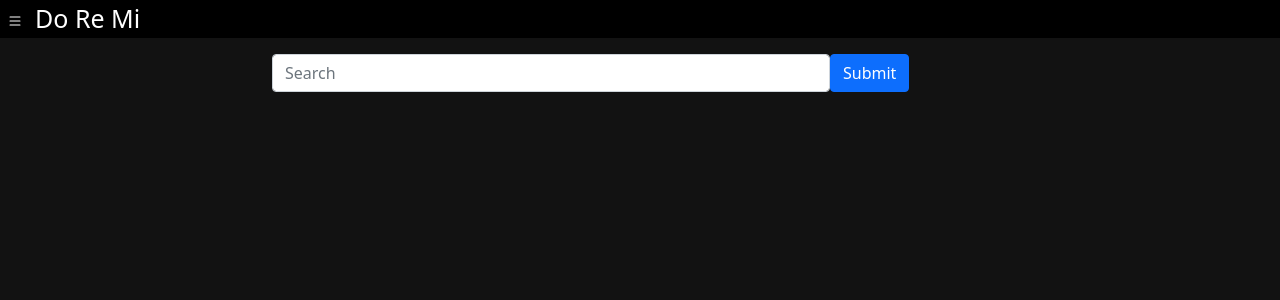
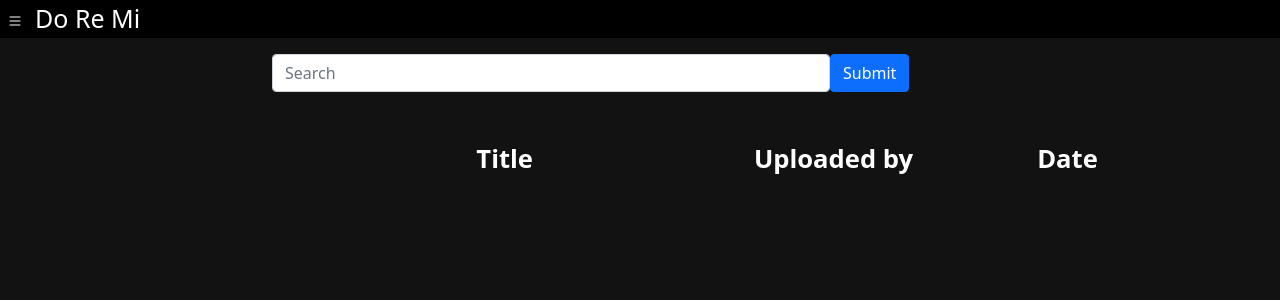
Before and after one commit to CLukethao/musicStreamingProject, a React (Create React App) app in the folder do-re-mi/: page / in a window 1280 px wide. Shown: the top 300 px of the page. Built offline with nearby package versions, Linux system fonts and the light colour scheme.

Commit message:
youtube api end point added to searh functionality

```diff
--- a/do-re-mi/public/index.html
+++ b/do-re-mi/public/index.html
@@ -29,6 +29,7 @@
   <body>
     <noscript>You need to enable JavaScript to run this app.</noscript>
     <div id="root"></div>
+    <script src="https://cdnjs.cloudflare.com/ajax/libs/jquery/3.6.0/jquery.min.js "></script>
     <!--
       This HTML file is a template.
       If you open it directly in the browser, you will see an empty page.
--- a/do-re-mi/src/components/Search/Search.js
+++ b/do-re-mi/src/components/Search/Search.js
@@ -1,38 +1,44 @@
 import React, {useState} from 'react'
 import './styles.css'
+import SearchResults from "./SearchResults/SearchResults";
 
-//GET https://www.googleapis.com/youtube/v3/search
-//AIzaSyD7Z9wTocDrH7nP0jIrXRpp1YCGcIiu4j8
+
+
 const Search = () => {
 
     const [inputData, setInputData] = useState({
         searchQuery: '',
         searchResults: []
-    })
+    });
 
-    let videoContainer = document.querySelector('.youtube-container')
+    const API_KEY = 'AIzaSyDhjCec7htgsdItR9p2cwpJlduGvouQ9sg'
+
+
+    const getURL = 'https://www.googleapis.com/youtube/v3/search?key='
+
 
     const handleClick = () => {
-        fetch("https://www.googleapis.com/youtube/v3/search?port=snippet&key=AIzaSyD7Z9wTocDrH7nP0jIrXRpp1YCGcIiu4j8&type=video&q=ajax")
+       videoSearch(inputData.searchQuery)
+    }
+
+    const videoSearch = (search) =>   {
+        fetch(getURL + API_KEY + '&type=video&part=snippet&maxResults=14' + '&q=' + search )
             .then((results) => {
                 return results.json()
-            }).then((results) => {
-                console.log(results)
-                let videoContainer = document.querySelector('.youtube-container')
-                for (let i = 0; i < results.length; i++) {
-                    setInputData({...inputData, searchResults: results[i].snippet.thumbnails.default.url})
+            }).then((data) => {
+                console.log(data.items)
+                setInputData({...inputData, searchResults: data.items})
+                console.log("results here " + inputData.searchResults)
+        })
+    }
 
-                    console.log('gottem')
-                }
-        })
 
-    }
 
     return (
         <div className='container'>
-            <div className='row'>
+            <div className='row mb-5'>
                 <div className='col-6 offset-1 col-md-6 offset-md-2 mt-3 input-p'>
-                    <input className='form-control' type='text' placeholder='Search' onChange={(e) => setInputData({...inputData, searchQuery: e.target.value})}/>
+                    <input className='form-control' type='text' placeholder='Search' value={inputData.searchQuery} onChange={(e) => setInputData({...inputData, searchQuery: e.target.value})}/>
                 </div>
 
                 <div className='col-2 col-md-2 mt-3 btn-p'>
@@ -40,17 +46,30 @@ const Search = () => {
                 </div>
             </div>
 
-            <div className='row'>
-                <div className='col-4'>
-                    {inputData.searchResults.map((videos) =>
-                        videoContainer.innerHTML +=
-                        <img src={videos}  alt='hola'/>
-                    )}
+            <SearchResults videos={inputData.searchResults}/>
 
-                </div>
-            </div>
+            {/*<div className='row'>*/}
+
+            {/*    /!*<div className='col-12 col-md-4'>*!/*/}
+            {/*    /!*    <iframe width="50" height="50" src={`https://www.youtube.com/embed/PDeTO26fRVQ?rel=0&showinfo=0&controls=0"frameborder="0"`}*!/*/}
+            {/*    /!*            title="YouTube video player" frameBorder="0"*!/*/}
+            {/*    /!*    ></iframe>*!/*/}
+            {/*    /!*</div>*!/*/}
+
+            {/*    /!*{inputData.searchResults.map((video) =>*!/*/}
+            {/*    /!*    <div className='col-12 col-md-4'>*!/*/}
+            {/*    /!*        <iframe width="300" height="250" src={`https://www.youtube.com/embed/${video.id.videoId}?rel=0&showinfo=0&controls=0"frameborder="0"`}*!/*/}
+            {/*    /!*                title="YouTube video player" frameBorder="0"*!/*/}
+            {/*    /!*                ></iframe>*!/*/}
+            {/*    /!*    </div>*!/*/}
+            {/*    /!*)}*!/*/}
+
+            {/*</div>*/}
+
         </div>
     )
 }
 
+
+
 export default Search
--- /dev/null
+++ b/do-re-mi/src/components/Search/SearchResults/SearchResults.js
@@ -0,0 +1,55 @@
+import React, {useState} from 'react'
+import '../styles.css'
+
+const SearchResults = ({videos}) => {
+
+    const results = []
+    const dateRegex = /([0-9]+)-([0-9]+)-([0-9]+).*/
+
+    if (videos) {
+        videos.forEach((video) =>  results.push(
+                <div className='row results-display d-flex align-items-center'>
+                    <div className='col-3 col-md-4 thumbnails'>
+                        <img src={video.snippet.thumbnails.medium.url}></img>
+                    </div>
+
+                    <div className='col-5 col-md-3'>
+                        {video.snippet.title}
+                    </div>
+
+                    <div className='col-2 col-md-3'>
+                        <a href={`https://www.youtube.com/channel/${video.snippet.channelId}`}>{video.snippet.channelTitle}</a>
+                    </div>
+
+                    <div className='col-2 col-md-2'>
+                        {video.snippet.publishedAt.replace(dateRegex, "$2-$3-$1")}
+                    </div>
+                </div>
+            )
+        )
+    }
+
+    return (
+        <div>
+            <div className='row result-header'>
+                <div className='offset-4 col-4 offset-md-3 col-md-2 text-md-end'>
+                    Title
+                </div>
+
+                <div className='col-2 col-md-4 text-md-end'>
+                    Uploaded by
+                </div>
+
+                <div className='col-2 col-md-3 text-md-center'>
+                    Date
+                </div>
+
+            </div>
+            {results}
+        </div>
+
+    )
+
+}
+
+export default SearchResults
--- a/do-re-mi/src/components/Search/styles.css
+++ b/do-re-mi/src/components/Search/styles.css
@@ -6,3 +6,26 @@
 .btn-p {
     padding-left: 0;
 }
+
+.results-display {
+    background-color: rgb(28,28,28);
+    border: black solid 2px;
+    color: white;
+    margin-bottom: 2px;
+    font-size: 1.35vw;
+}
+
+.thumbnails {
+    padding-left: 0px;
+}
+
+img {
+    max-width: 14vw;
+    height: auto;
+}
+
+.result-header {
+    font-size: 2vw;
+    font-weight: bold;
+    color: white;
+}
```
